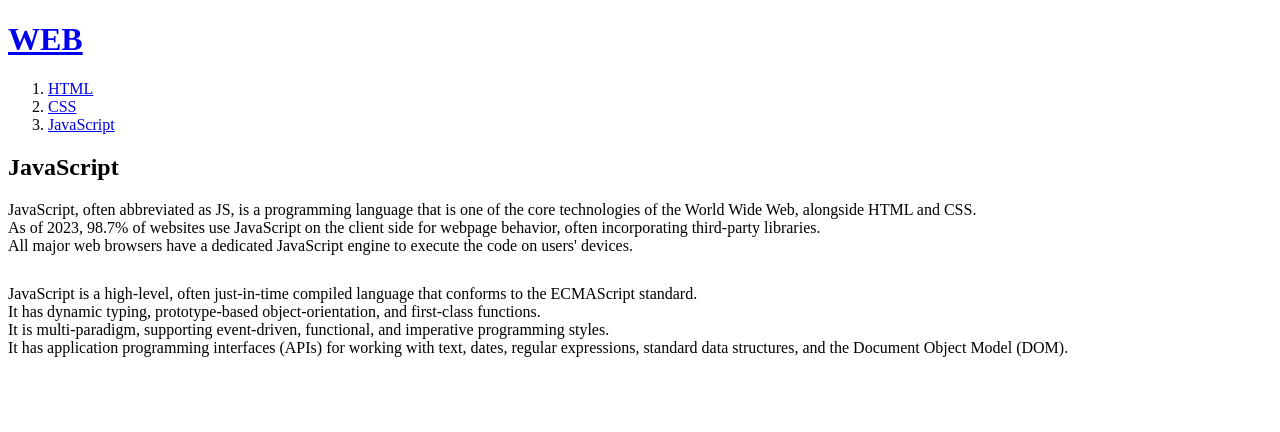
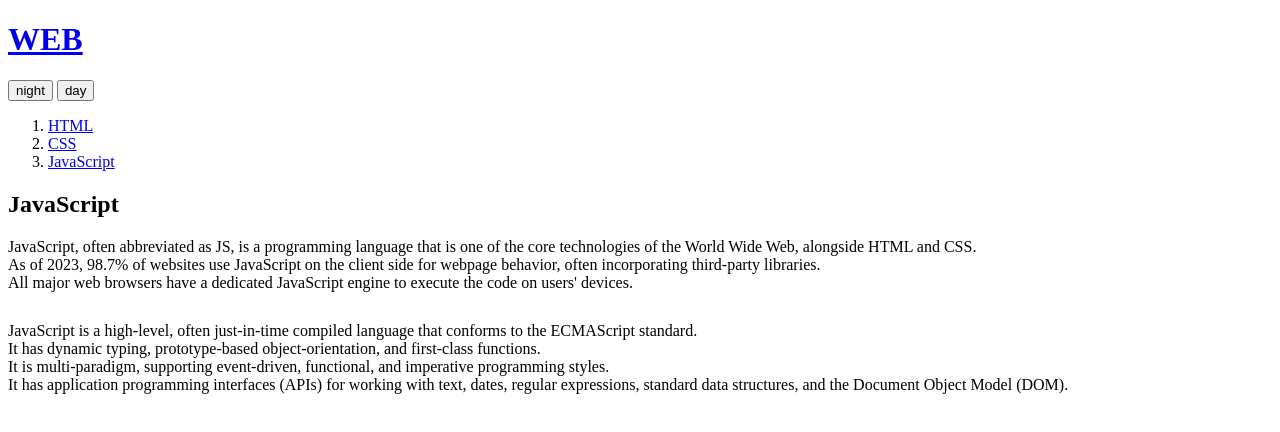
Before and after one commit to gitubanana/Web-Page, a plain HTML site: page Web-Page/3.html in a window 1280 px wide. Drawn offline with Linux system fonts and the light colour scheme.

Commit message:
js 추가

```diff
--- a/Web-Page/3.html
+++ b/Web-Page/3.html
@@ -7,6 +7,16 @@
 
     <body>
         <h1><a href="index.html">WEB</a></h1>
+
+        <input type="button" value="night" onclick="
+            document.querySelector('body').style.backgroundColor='black';
+            document.querySelector('body').style.color='white'
+        ">
+        <input type="button" value="day" onclick="
+            document.querySelector('body').style.backgroundColor='white';
+            document.querySelector('body').style.color='black'
+        ">
+
         <ol>
             <li><a href="1.html">HTML</a></li>
             <li><a href="2.html">CSS</a></li>
```
